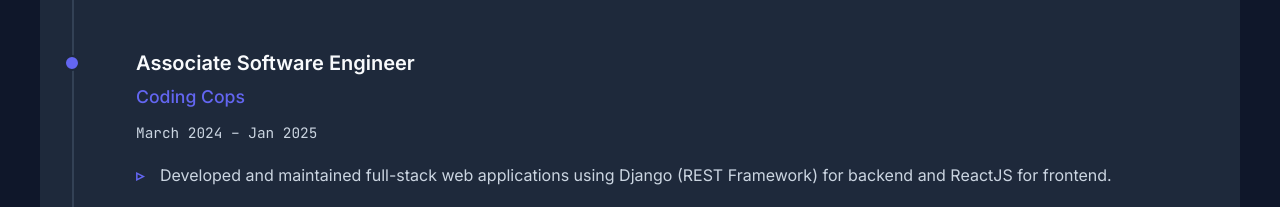
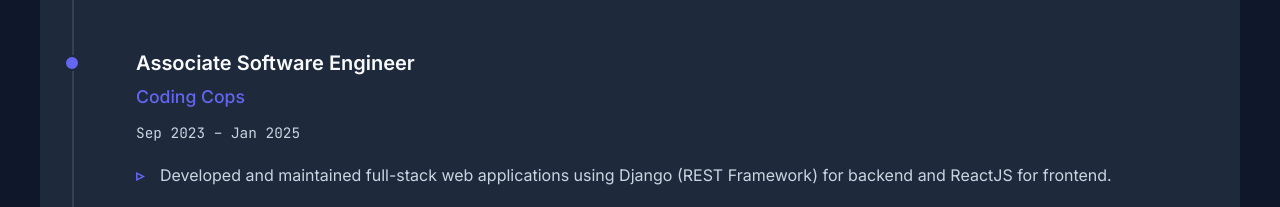
Before and after one commit to arslanrajpot/latest-portfolio, a React (Create React App) app: page / in a window 1280 px wide. Shown: the part 2635-2842 px from the top of the page. Built offline with nearby package versions, Linux system fonts and the light colour scheme.

Commit message:
Updated the exp

```diff
--- a/src/components/Experience/Experience.tsx
+++ b/src/components/Experience/Experience.tsx
@@ -21,7 +21,7 @@ const experiences = [
   {
     company: 'Coding Cops',
     role: 'Associate Software Engineer',
-    date: 'March 2024 – Jan 2025',
+    date: 'Sep 2023 – Jan 2025',
     description: [
       'Developed and maintained full-stack web applications using Django (REST Framework) for backend and ReactJS for frontend.',
       'Designed and integrated RESTful APIs to enable efficient communication between frontend and backend systems.',
```
